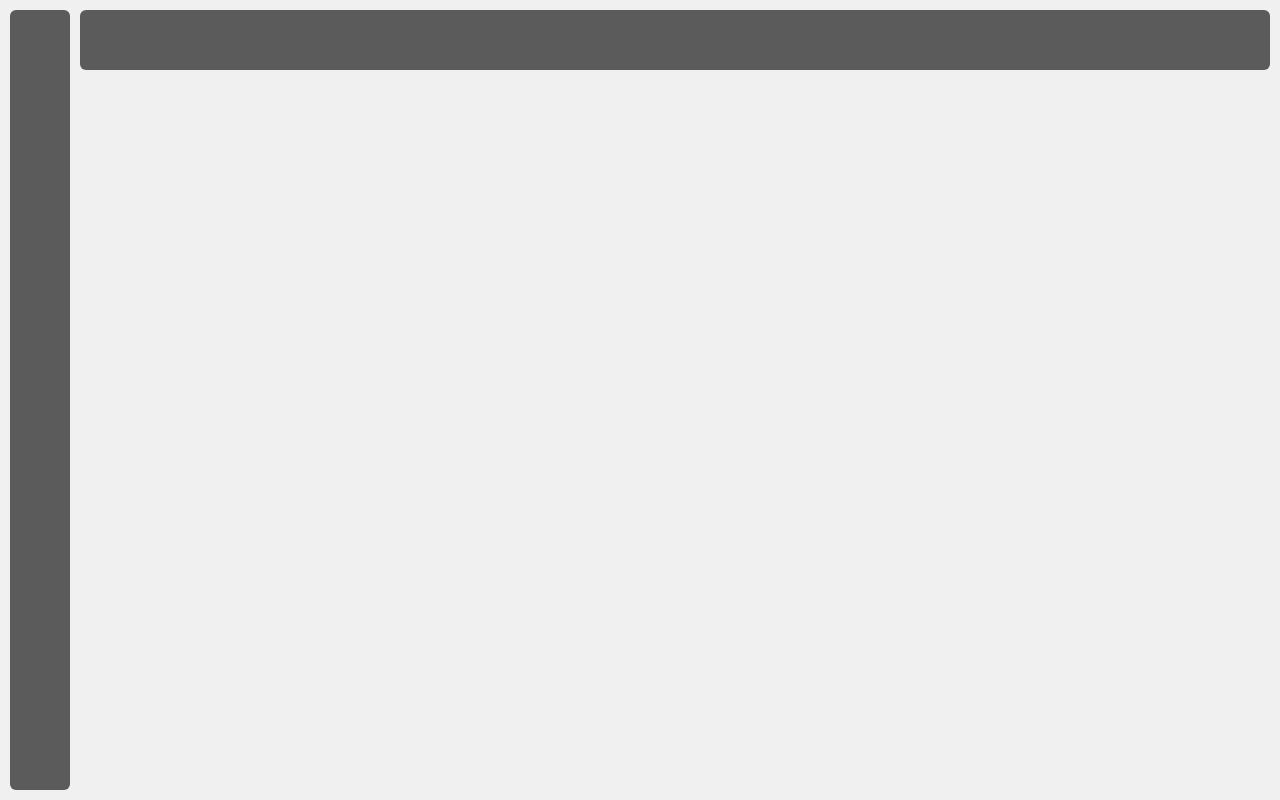
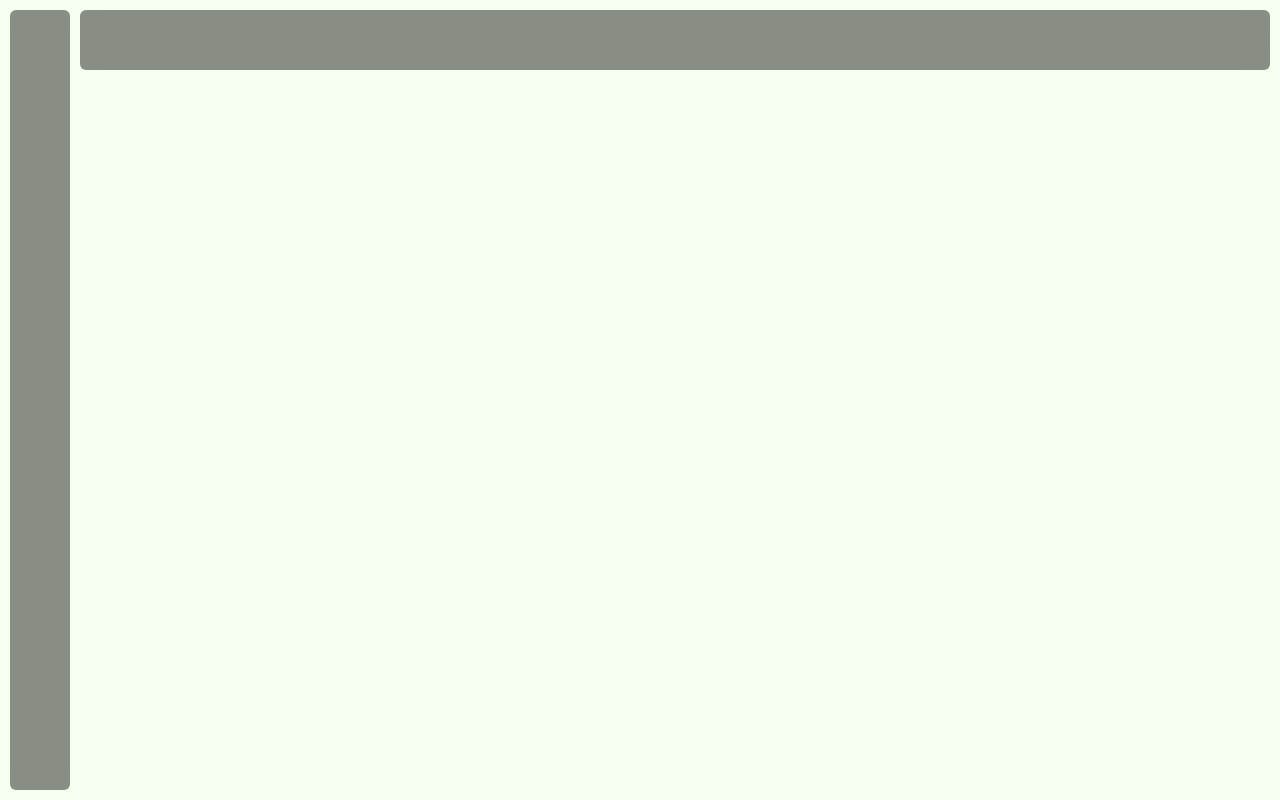
Before and after one commit to Chengyuefeng/vue2.x, a Vue app: page / in a window 1280 px wide. Built offline with nearby package versions, Linux system fonts and the light colour scheme; a web font is replaced by a local one.

Commit message:
fix: 修改配色

```diff
--- a/src/components/tool/dialog/index.scss
+++ b/src/components/tool/dialog/index.scss
@@ -1,17 +1,17 @@
 .dialog-mask-layer {
   width: 100vw;
   height: 100vh;
-  background-color: #ffffff86;
+  background-color: $mask-layer-color;
   position: fixed;
   top: 0;
   left: 0;
   z-index: 1000;
-  backdrop-filter: blur(10px);
+  backdrop-filter: blur(4px);
 
   .dialog-content {
     min-height: 300px;
-    background-color: $menu-primary-color;
-    border-radius: 12px;
+    background-color: $dialog-background-color;
+    border-radius: 14px;
     margin: 10% auto;
     position: relative;
 
@@ -19,7 +19,7 @@
       position: absolute;
       right: 15px;
       top: 15px;
-      color: #fff;
+      color: #000000;
       display: inline;
       cursor: pointer;
     }
@@ -27,9 +27,9 @@
     .dialog-header {
       font-size: 20px;
       font-weight: bold;
-      color: #fff;
+      color: #000;
       padding: 15px;
-      border-bottom: 1px solid #fff;
+      border-bottom: 1px solid #efefef;
     }
 
     .dialog-body {
--- a/src/components/tool/dialog/index.vue
+++ b/src/components/tool/dialog/index.vue
@@ -1,9 +1,10 @@
 <template>
   <transition name="loader">
-    <div class="dialog-mask-layer" v-if="show">
+    <div class="dialog-mask-layer" @click="$emit('update:show', false)" v-if="show">
       <div
         class="dialog-content"
         :style="{ width }"
+        @click.stop
       >
         <div class="dialog-hide" @click="$emit('update:show', false)">
           <i class="iconfont icon-guanbi"></i>
--- a/src/components/tool/loading/index.scss
+++ b/src/components/tool/loading/index.scss
@@ -1,12 +1,12 @@
 #ECharts {
   width: 100vw;
   height: 100vh;
-  background-color: #ffffff86;
+  background-color: $mask-layer-color;
   position: fixed;
   top: 0;
   left: 0;
   z-index: 1000;
-  backdrop-filter: blur(10px);
+  backdrop-filter: blur(4px);
   display: flex;
   align-items: center;
   justify-content: center;
--- a/src/layouts/index.scss
+++ b/src/layouts/index.scss
@@ -1,6 +1,6 @@
 .app-container{
   // background-image: url('@/assets/images/Cyberpunk 2077.png');
-  background-color: #f0f0f0;
+  background-color: $container-background-color;
 }
 
 .el-aside{
--- a/src/style/variables.scss
+++ b/src/style/variables.scss
@@ -1,4 +1,7 @@
 // 全局样式变量
-$primary-color: #252525;            // 主题色
-$menu-primary-color: #252525bb;     // 菜单栏背景色
-$nprogress-color: #252525;          // nprogress颜色
+$primary-color: #000000;                // 主题色
+$menu-primary-color: #00000071;         // 菜单栏背景色
+$nprogress-color: #aaff6a;              // nprogress颜色
+$container-background-color: #f6ffef;   // 背景底色
+$mask-layer-color: #00000095;           // 遮罩层颜色
+$dialog-background-color: #ffffff;      // 弹窗背景颜色
```
